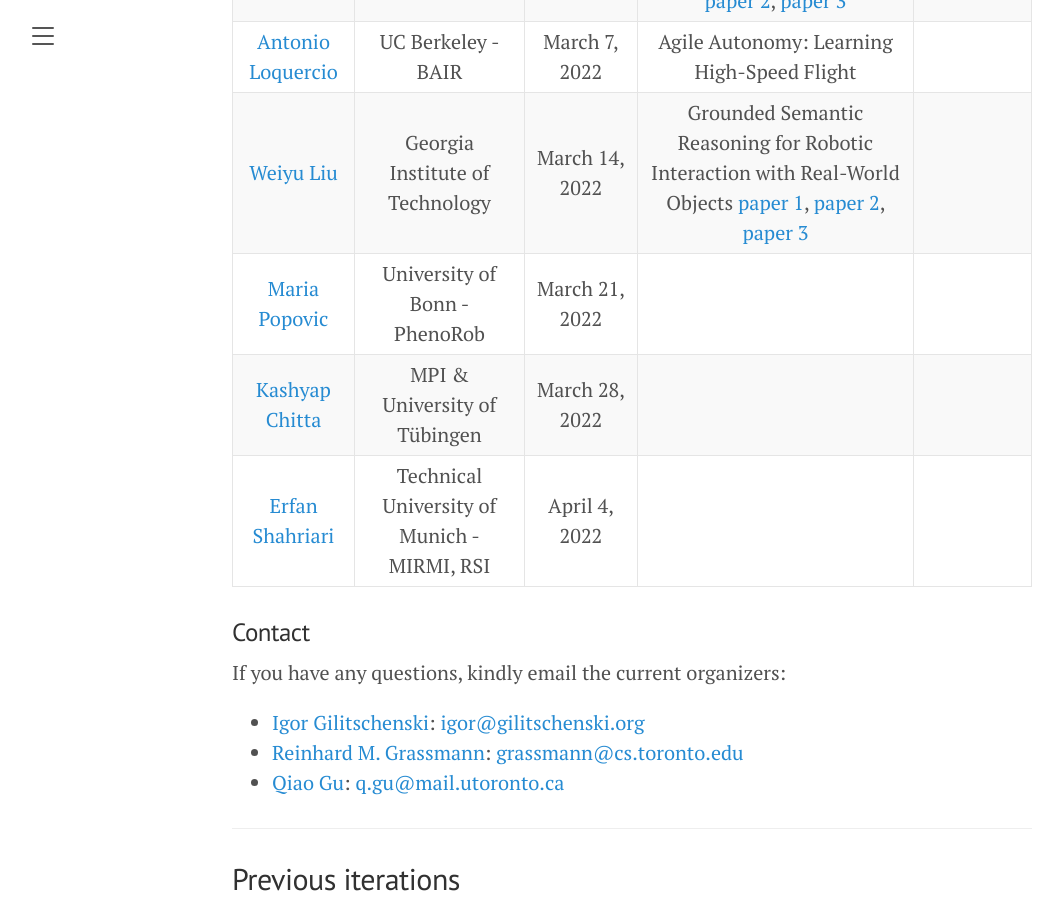
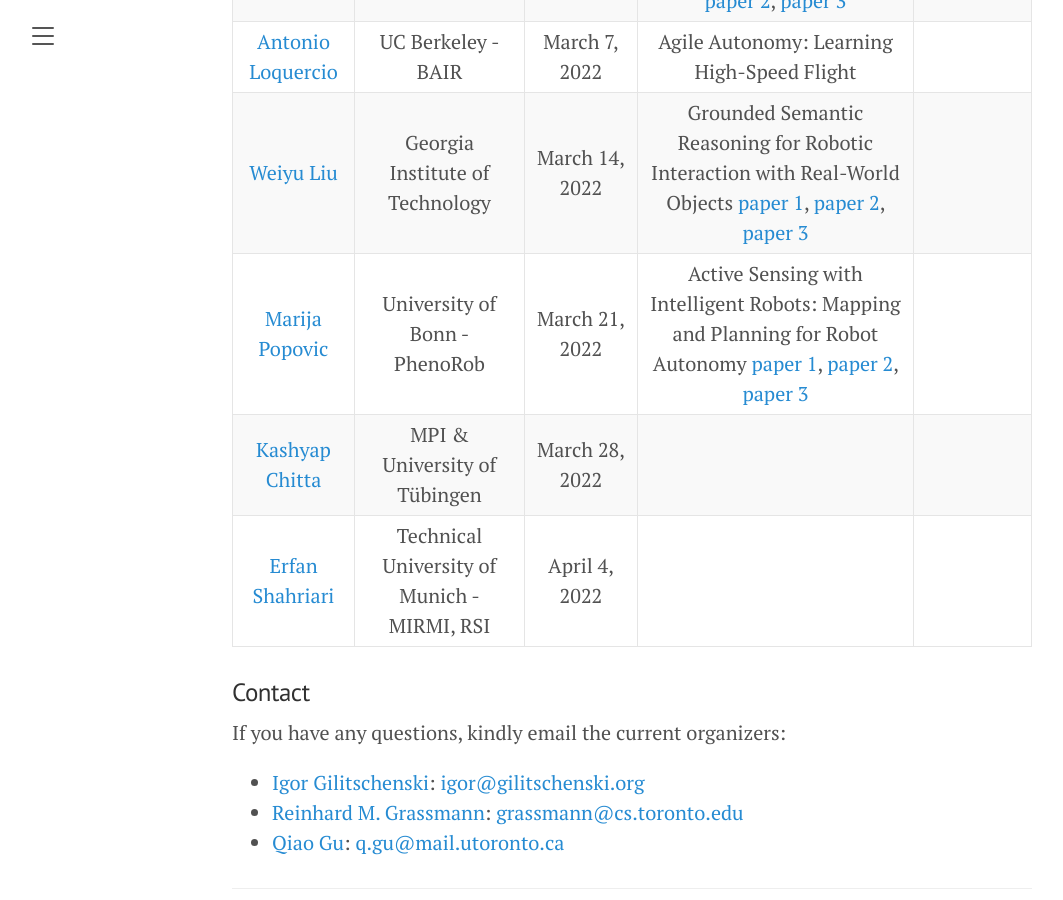
Before and after one commit to uoft-cs-robotics/toronto-air, a Jekyll site: the page built from index.md, in a window 1280 px wide and 900 px high, scrolled down 1500 px. Shown: the whole window, without its empty margins (8-1071 px from the left). Built offline with Jekyll 4.4.1, drawn with Linux system fonts in a browser that asks for light colours; comment, search, counter and statistics services are not loaded.

Commit message:
Added title and paper to Maria Popovics talk

```diff
--- a/index.md
+++ b/index.md
@@ -53,7 +53,7 @@ Past talks are also available on our [YouTube Channel](https://www.youtube.com/c
 |[Jacopo Panerati](https://jacopopanerati.github.io/)| University of Toronto - UTIAS | February 21, 2022| Safe Learning-based Control for Robotics and Physics-based Simulation [paper 1](https://arxiv.org/abs/2109.06325), [paper 2](https://arxiv.org/abs/2108.06266), [paper 3](https://arxiv.org/abs/2103.02142) |  |
 |[Antonio Loquercio](https://antonilo.github.io/) | UC Berkeley - BAIR  | March 7, 2022 | Agile Autonomy: Learning High-Speed Flight | |
 |[Weiyu Liu](http://weiyuliu.com/) | Georgia Institute of Technology | March 14, 2022 | Grounded Semantic Reasoning for Robotic Interaction with Real-World Objects [paper 1](http://www.roboticsproceedings.org/rss17/p035.html), [paper 2](https://arxiv.org/abs/2011.06431), [paper 3](https://arxiv.org/abs/2110.10189)  | |
-|[Maria Popovic](https://mpopovic.io/) | University of Bonn - PhenoRob | March 21, 2022 | | |
+|[Marija Popovic](https://mpopovic.io/) | University of Bonn - PhenoRob | March 21, 2022 | Active Sensing with Intelligent Robots: Mapping and Planning for Robot Autonomy [paper 1](https://link.springer.com/article/10.1007/s10514-020-09903-2), [paper 2](https://arxiv.org/abs/2109.13570), [paper 3](https://arxiv.org/abs/2109.14257) | |
 |[Kashyap Chitta](https://kashyap7x.github.io/) | MPI & University of Tübingen | March 28, 2022 | | |
 |[Erfan Shahriari](https://www.mirmi.tum.de/rsi/team/rsi-mitarbeiter/shahriari-erfan/) |  Technical University of Munich - MIRMI, RSI | April 4, 2022 | | |
 
```
